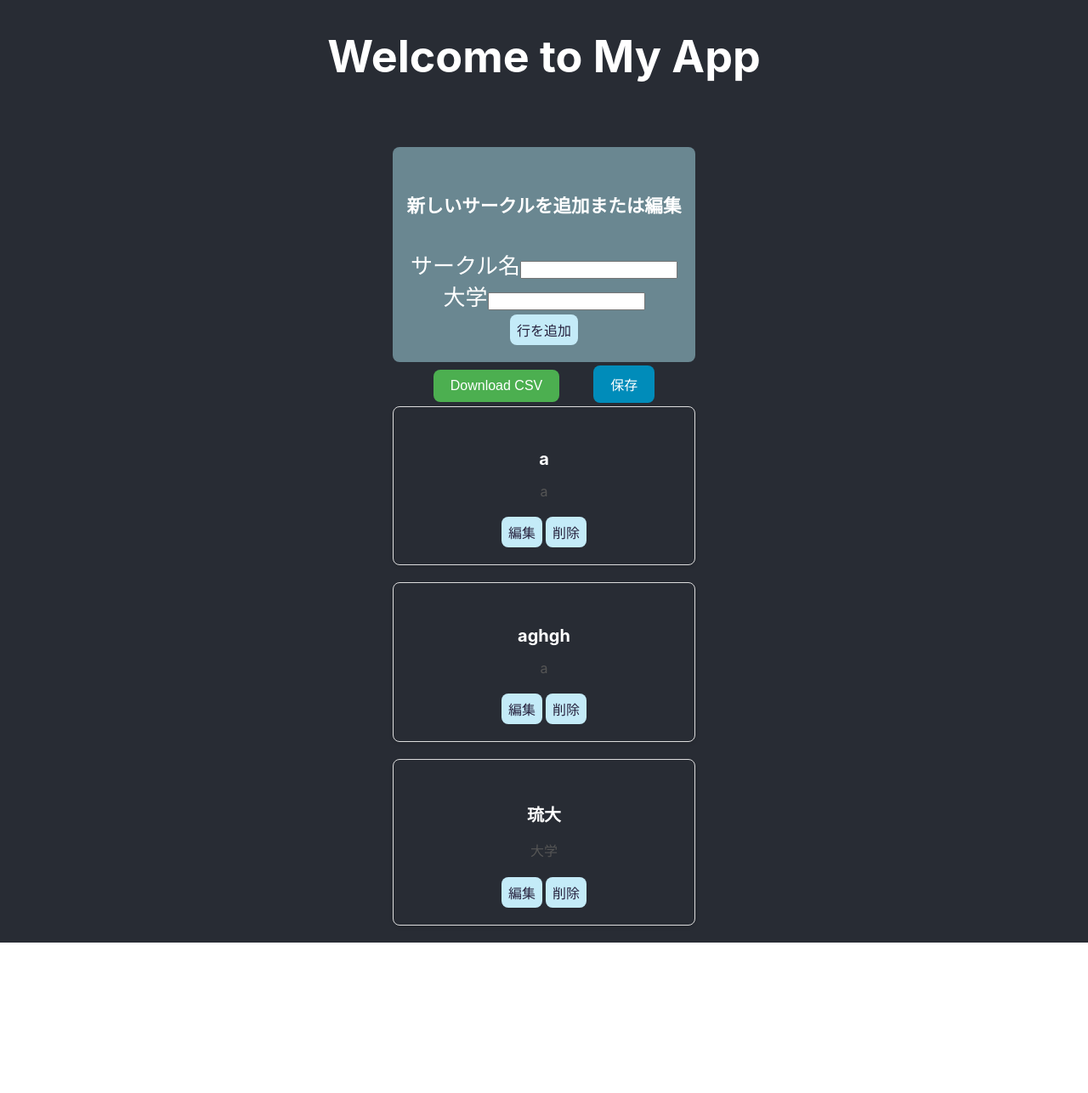
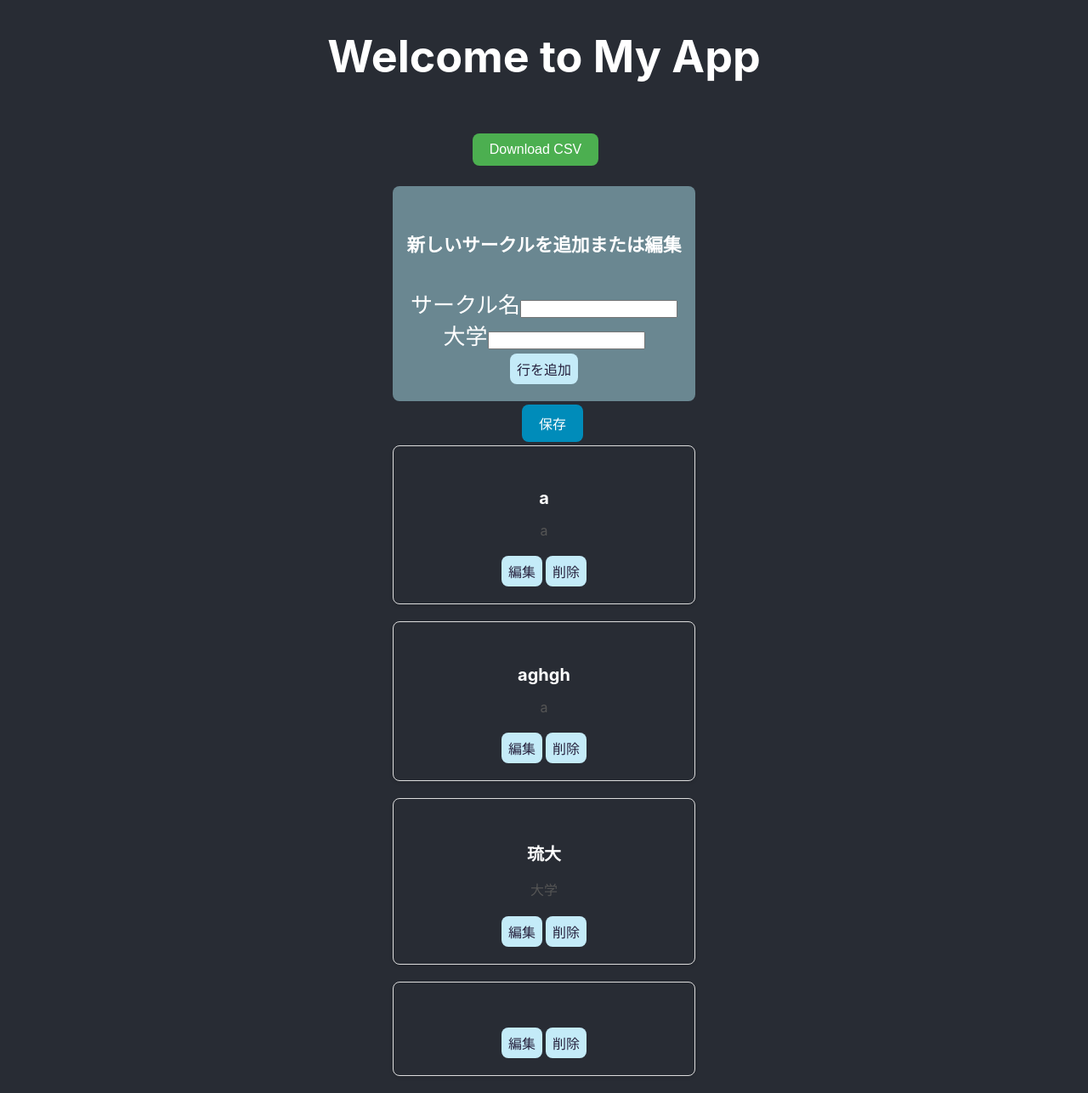
Before and after one commit to RobotClub-RyukyuUniv/TCDB, a React (Create React App) app: page / in a window 1280 px wide. Shown: the whole page at 85% size. Before the commit the page ends 1109 px from the top, so only its background shows below. Built offline with nearby package versions, Linux system fonts and the light colour scheme.

Commit message:
commponentsで分けれたよ

```diff
--- a/src/App.js
+++ b/src/App.js
@@ -1,16 +1,40 @@
-import React from 'react';
+import React,  { useState } from 'react';
+import LoadCSV from './components/LoadCSV';
+import DisplayCSV from './components/DisplayCSV';
+import DownloadButton from './components/DownloadButton';
+import AddAndSave from './components/AddAndSave';
 import './App.css';
-import DownloadCSV from './DownloadCSV';
+import './components/styles.css';
 
-function App() {
+const App = () => {
+  const [csvData, setCsvData] = useState([]);
+  const [editIndex, setEditIndex] = useState(null);
+
+  const handleEdit = (index) => {
+    if (editIndex === index) {
+      setEditIndex(null);
+    } else {
+      setEditIndex(index);
+    }
+  };
+
+  const handleDelete = (index) => {
+    setCsvData(csvData.filter((_, i) => i !== index));
+  };
+
   return (
     <div className="App">
       <header className="App-header">
         <h1>Welcome to My App</h1>
-        <DownloadCSV />
+        <div className="container">
+          <LoadCSV setCsvData={setCsvData} />
+          <DownloadButton csvData={csvData} />
+          <AddAndSave csvData={csvData} setCsvData={setCsvData} editIndex={editIndex} setEditIndex={setEditIndex} />
+          <DisplayCSV csvData={csvData} handleEdit={handleEdit} handleDelete={handleDelete} />
+        </div>
       </header>
     </div>
   );
-}
+};
 
 export default App;
--- /dev/null
+++ b/src/components/AddAndSave.js
@@ -0,0 +1,73 @@
+import React, { useState } from 'react';
+import Axios from 'axios';
+
+const AddAndSave = ({ csvData, setCsvData, editIndex, setEditIndex }) => {
+    const [newRow, setNewRow] = useState({ 'サークル名': '', '大学': '' });
+
+    const handleAddRow = () => {
+        if (editIndex !== null) {
+        const updatedData = [...csvData];
+        updatedData[editIndex] = newRow;
+        setCsvData(updatedData);
+        setEditIndex(null);
+        } else {
+        setCsvData([...csvData, newRow]);
+        }
+        setNewRow({ 'サークル名': '', '大学': '' });
+    };
+
+    const handleInputChange = (e) => {
+        const { name, value } = e.target;
+        setNewRow({ ...newRow, [name]: value });
+    };
+
+    const handleSave = async () => {
+        try {
+        const response = await Axios.post('http://127.0.0.1:5000/save', {
+            data: JSON.stringify(csvData)
+        });
+        if (response.status === 200) {
+            alert('データが保存されました');
+        } else {
+            alert('データの保存に失敗しました');
+        }
+        } catch (error) {
+        console.error('Error saving data:', error);
+        alert('データの保存中にエラーが発生しました');
+        }
+    };
+
+    return (
+        <div>
+        <div className="add-edit-form">
+            <h5>新しいサークルを追加または編集</h5>
+            <div className="form-group">
+            <label>サークル名</label>
+            <input
+                type="text"
+                className="form-control"
+                name="サークル名"
+                value={newRow['サークル名']}
+                onChange={handleInputChange}
+            />
+            </div>
+            <div className="form-group">
+            <label>大学</label>
+            <input
+                type="text"
+                className="form-control"
+                name="大学"
+                value={newRow['大学']}
+                onChange={handleInputChange}
+            />
+            </div>
+            <button className="btn-normal" onClick={handleAddRow}>
+            {editIndex !== null ? '行を更新' : '行を追加'}
+            </button>
+        </div>
+        <button className="btn-custom-save mb-3" onClick={handleSave}>保存</button>
+        </div>
+    );
+};
+
+export default AddAndSave;
--- /dev/null
+++ b/src/components/DisplayCSV.js
@@ -0,0 +1,23 @@
+import React from 'react';
+import './styles.css';
+
+const DisplayCSV = ({ csvData, handleEdit, handleDelete }) => {
+    return (
+        <div className="d-flex flex-wrap">
+        {csvData.map((row, rowIndex) => (
+            <div className="col-md-4 mb-3" key={rowIndex}>
+                <div className="card">
+                    <div className="card-body">
+                    <h5 className="card-title">{row['サークル名']}</h5>
+                <p className="card-text">{row['大学']}</p>
+                <button className="btn-normal" onClick={() => handleEdit(rowIndex)}>編集</button>
+                <button className="btn-normal" onClick={() => handleDelete(rowIndex)}>削除</button>
+                    </div>
+                </div>
+            </div>
+        ))}
+        </div>
+    );
+};
+
+export default DisplayCSV;
--- /dev/null
+++ b/src/components/DownloadButton.js
@@ -0,0 +1,26 @@
+import React from 'react';
+import Papa from 'papaparse';
+
+const DownloadButton = ({ csvData }) => {
+    const handleDownload = () => {
+        try {
+        const csv = Papa.unparse(csvData, { header: true });
+        const blob = new Blob([csv], { type: 'text/csv;charset=utf-8;' });
+        const url = URL.createObjectURL(blob);
+        const link = document.createElement('a');
+        link.setAttribute('href', url);
+        link.setAttribute('download', 'edited_robot_DB_example.csv');
+        document.body.appendChild(link);
+        link.click();
+        document.body.removeChild(link);
+        } catch (error) {
+        console.error('Error generating the CSV file:', error);
+        }
+    };
+
+    return (
+        <button className="btn-custom-download mb-3" onClick={handleDownload}>Download CSV</button>
+    );
+};
+
+export default DownloadButton;
--- /dev/null
+++ b/src/components/LoadCSV.js
@@ -0,0 +1,26 @@
+import { useEffect } from 'react';
+import Papa from 'papaparse';
+
+const LoadCSV = ({ setCsvData }) => {
+    useEffect(() => {
+        const fetchData = async () => {
+        try {
+            const response = await fetch(`${process.env.PUBLIC_URL}/robot_DB_example.csv`);
+            if (!response.ok) {
+            throw new Error('Network response was not ok');
+            }
+            const text = await response.text();
+            const parsedData = Papa.parse(text, { header: true });
+            setCsvData(parsedData.data);
+        } catch (error) {
+            console.error('Error fetching the CSV file:', error);
+        }
+        };
+
+        fetchData();
+    }, [setCsvData]);
+
+  return null; // このコンポーネントはデータをロードするだけなので、UIはありません
+};
+
+export default LoadCSV;
```
Also changed, not shown: public/robot_DB_example.csv, src/components/styles.css (renamed from src/styles.css), 1 other file (tests, documents, lock files or other folders).
